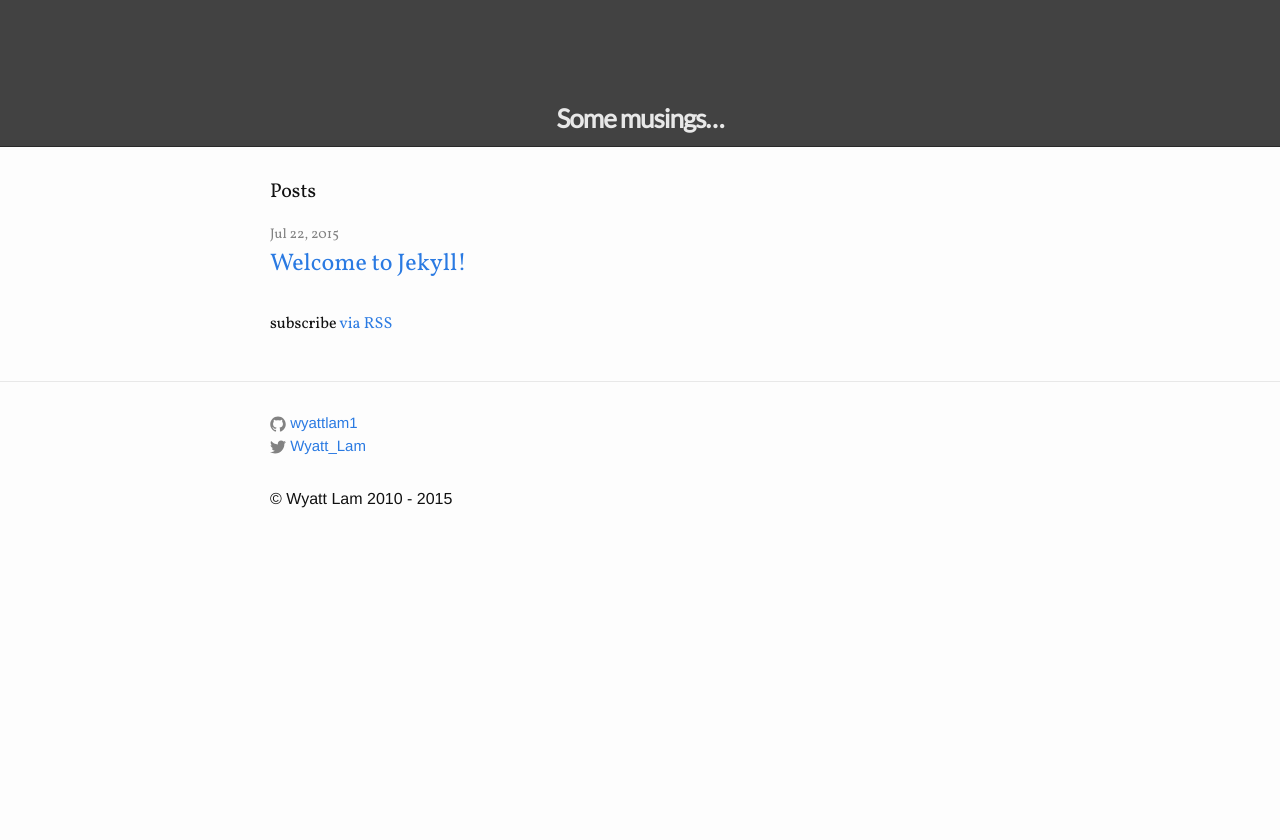
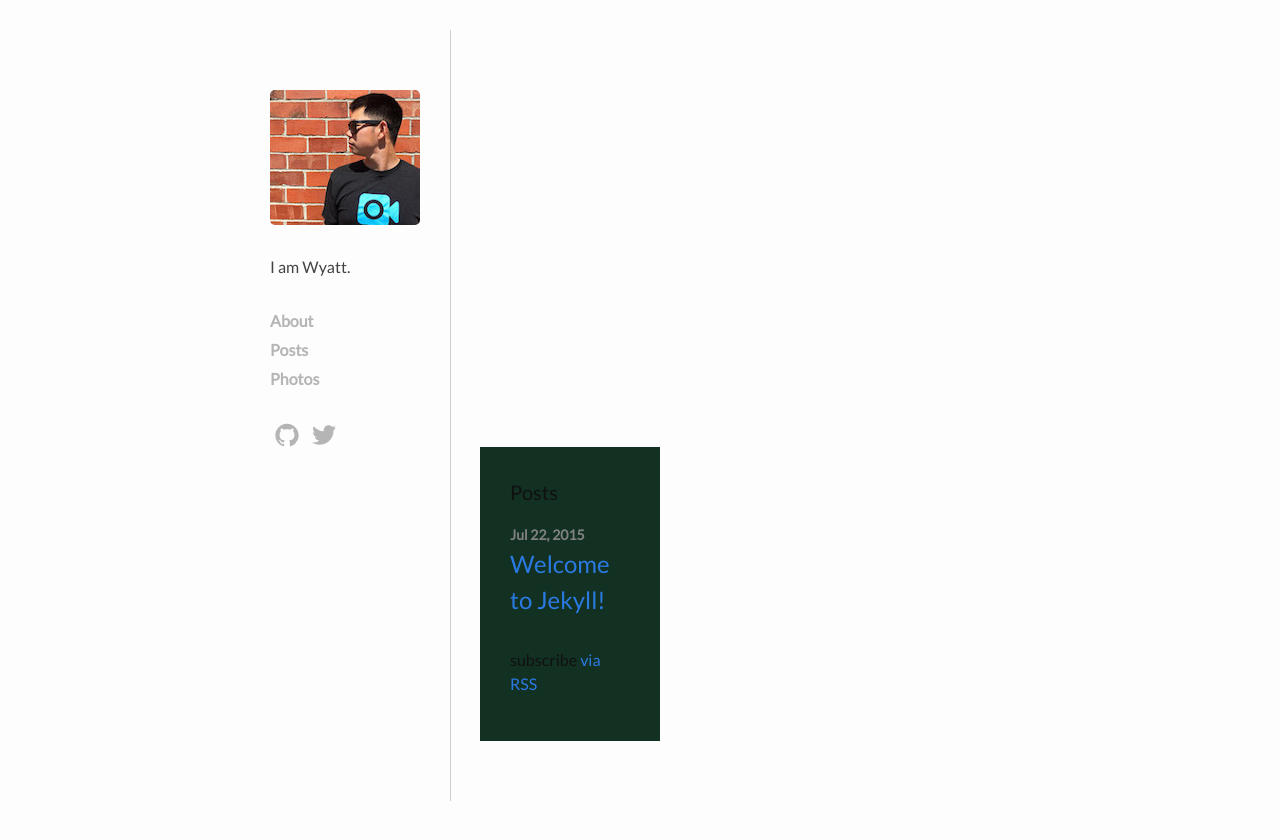
Before and after one commit to wyattlam1/wyattlam1.github.io, a Jekyll site: the page built from index.html, in a window 1280 px wide. Shown: the top 840 px of the page. Built offline with Jekyll 4.4.1, drawn with Linux system fonts in a browser that asks for light colours.

Commit message:
created basic layout for left and right containers

```diff
--- /dev/null
+++ b/_includes/left_container.html
@@ -0,0 +1,33 @@
+<div class="container left-container">
+	<img class="profile-img" src="../resources/profile.jpg" />
+
+	<span class="profile-bio">
+		I am Wyatt.
+	</span>
+
+	<div class="navigation">
+		<ul>
+			<li>About</li>
+			<li>Posts</li>
+			<li>Photos</li>
+		</ul>
+	<div>
+
+	<div class="network-container">
+		 <a href="https://github.com/{{ site.github_username }}" target="_blank">
+          <span class="network  icon--github">
+            <svg viewBox="0 0 16 16">
+              <path fill="#828282" d="M7.999,0.431c-4.285,0-7.76,3.474-7.76,7.761 c0,3.428,2.223,6.337,5.307,7.363c0.388,0.071,0.53-0.168,0.53-0.374c0-0.184-0.007-0.672-0.01-1.32 c-2.159,0.469-2.614-1.04-2.614-1.04c-0.353-0.896-0.862-1.135-0.862-1.135c-0.705-0.481,0.053-0.472,0.053-0.472 c0.779,0.055,1.189,0.8,1.189,0.8c0.692,1.186,1.816,0.843,2.258,0.645c0.071-0.502,0.271-0.843,0.493-1.037 C4.86,11.425,3.049,10.76,3.049,7.786c0-0.847,0.302-1.54,0.799-2.082C3.768,5.507,3.501,4.718,3.924,3.65 c0,0,0.652-0.209,2.134,0.796C6.677,4.273,7.34,4.187,8,4.184c0.659,0.003,1.323,0.089,1.943,0.261 c1.482-1.004,2.132-0.796,2.132-0.796c0.423,1.068,0.157,1.857,0.077,2.054c0.497,0.542,0.798,1.235,0.798,2.082 c0,2.981-1.814,3.637-3.543,3.829c0.279,0.24,0.527,0.713,0.527,1.437c0,1.037-0.01,1.874-0.01,2.129 c0,0.208,0.14,0.449,0.534,0.373c3.081-1.028,5.302-3.935,5.302-7.362C15.76,3.906,12.285,0.431,7.999,0.431z"/>
+            </svg>
+          </span>
+        </a>
+		<a href="https://twitter.com/{{ site.twitter_username }}" target="_blank">
+          <span class="network  icon--twitter">
+            <svg viewBox="0 0 16 16">
+              <path fill="#828282" d="M15.969,3.058c-0.586,0.26-1.217,0.436-1.878,0.515c0.675-0.405,1.194-1.045,1.438-1.809
+              c-0.632,0.375-1.332,0.647-2.076,0.793c-0.596-0.636-1.446-1.033-2.387-1.033c-1.806,0-3.27,1.464-3.27,3.27 c0,0.256,0.029,0.506,0.085,0.745C5.163,5.404,2.753,4.102,1.14,2.124C0.859,2.607,0.698,3.168,0.698,3.767 c0,1.134,0.577,2.135,1.455,2.722C1.616,6.472,1.112,6.325,0.671,6.08c0,0.014,0,0.027,0,0.041c0,1.584,1.127,2.906,2.623,3.206 C3.02,9.402,2.731,9.442,2.433,9.442c-0.211,0-0.416-0.021-0.615-0.059c0.416,1.299,1.624,2.245,3.055,2.271 c-1.119,0.877-2.529,1.4-4.061,1.4c-0.264,0-0.524-0.015-0.78-0.046c1.447,0.928,3.166,1.469,5.013,1.469 c6.015,0,9.304-4.983,9.304-9.304c0-0.142-0.003-0.283-0.009-0.423C14.976,4.29,15.531,3.714,15.969,3.058z"/>
+            </svg>
+          </span>
+        </a>
+	</div>
+</div>
--- /dev/null
+++ b/_includes/right_container.html
@@ -0,0 +1,9 @@
+<div class="container right-container">
+
+    <div class="page-content">
+      <div class="wrapper">
+        {{ content }}
+      </div>
+    </div>
+
+</div>
--- a/_layouts/default.html
+++ b/_layouts/default.html
@@ -5,15 +5,10 @@
 
   <body>
 
-    {% include header.html %}
-
-    <div class="page-content">
-      <div class="wrapper">
-        {{ content }}
-      </div>
+    <div class="wrapper">
+      {% include left_container.html %}
+      {% include right_container.html %}
     </div>
-
-    {% include footer.html %}
 
   </body>
 
--- a/_sass/_base.scss
+++ b/_sass/_base.scss
@@ -14,6 +14,9 @@
  * Basic styling
  */
 body {
+    padding-top: $spacing-unit;
+    padding-bottom: $spacing-unit;
+
     font-family: $base-font-family;
     font-size: $base-font-size;
     line-height: $base-line-height;
@@ -181,22 +184,3 @@
         clear: both;
     }
 }
-
-
-
-/**
- * Icons
- */
-.icon {
-
-    > svg {
-        display: inline-block;
-        width: 16px;
-        height: 16px;
-        vertical-align: middle;
-
-        path {
-            fill: $grey-color;
-        }
-    }
-}
--- a/_sass/_layout.scss
+++ b/_sass/_layout.scss
@@ -1,3 +1,84 @@
+
+$left-container-width: 180px;
+
+.container {
+    padding: 0px;
+    margin: 0px;
+}
+
+/**
+ * Left Container
+ */
+
+.left-container {
+    float: left;
+    width: $left-container-width;
+    padding-top: $spacing-unit * 2;
+    padding-bottom: $spacing-unit * 2;
+    border-right: 1px solid;
+    border-right-color:  $grey-color-light-light;
+}
+
+.profile-img {
+    display: block;
+    border-radius: 5px;
+}
+
+.profile-bio {
+    display: block;
+    width: 100%;
+    margin-top: $spacing-unit;
+    color: $grey-color-dark;
+    font-weight: 200;
+    font-size: 16px;
+}
+
+.navigation {
+    margin-top: $spacing-unit;
+}
+
+.navigation ul {
+    list-style: none;
+    padding: 0;
+    margin: 0;
+}
+
+.navigation li {
+    /*text-transform: uppercase;*/
+    margin-bottom: 5px;
+    color: $grey-color-light;
+    font-weight: bold;
+}
+
+.network-container {
+    margin-top: $spacing-unit;
+}
+
+.network {
+    > svg {
+        display: inline-block;
+        margin-left: 5px;
+        margin-right: 5px;
+        width: 24px;
+        height: 24px;
+        vertical-align: middle;
+
+        path {
+            fill: $grey-color-light;
+        }
+    }
+}
+
+/**
+ * Right Container
+ */
+
+.right-container {
+    width: 100%;
+    margin-left: $left-container-width + $spacing-unit;
+    background-color: #123123;
+}
+
 /**
  * Site header
  */
--- a/css/main.scss
+++ b/css/main.scss
@@ -6,7 +6,7 @@
 
 
 // Fonts
-$base-font-family: 'Vollkorn', serif;
+$base-font-family: 'Lato', sans-serif;
 $base-font-size:   16px;
 $small-font-size:  $base-font-size * 0.875;
 $base-line-height: 1.5;
@@ -16,12 +16,15 @@
 
 $spacing-unit:     30px;
 
+
+// Colors
 $text-color:       #111;
 $background-color: #fdfdfd;
 $brand-color:      #2a7ae2;
 
 $grey-color:       #828282;
-$grey-color-light: lighten($grey-color, 40%);
+$grey-color-light-light: lighten($grey-color, 30%);
+$grey-color-light: lighten($grey-color, 20%);
 $grey-color-dark:  darken($grey-color, 25%);
 $grey-color-dark-dark:  darken($grey-color, 35%);
 
@@ -29,7 +32,7 @@
 $content-width:    800px;
 
 $on-palm:          600px;
-$on-laptop:        800px;
+$on-laptop:        1000px;
 
 
 
```
Also changed, not shown: resources/profile.jpg (added), 2 other files.
